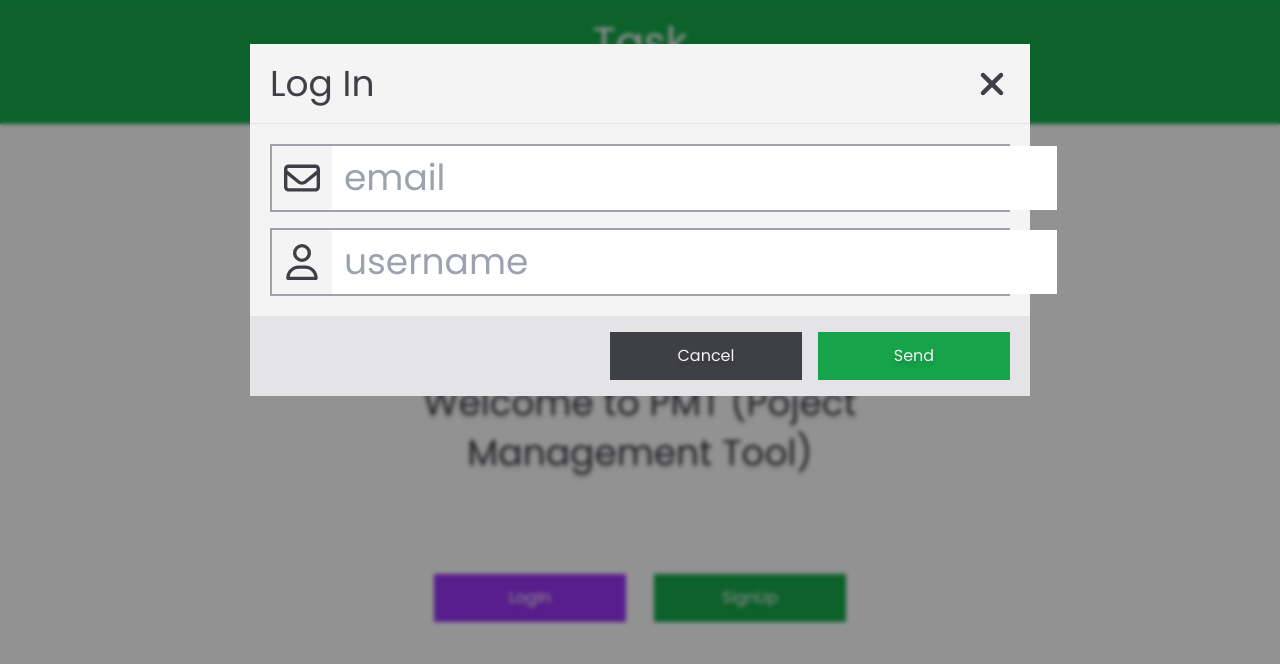
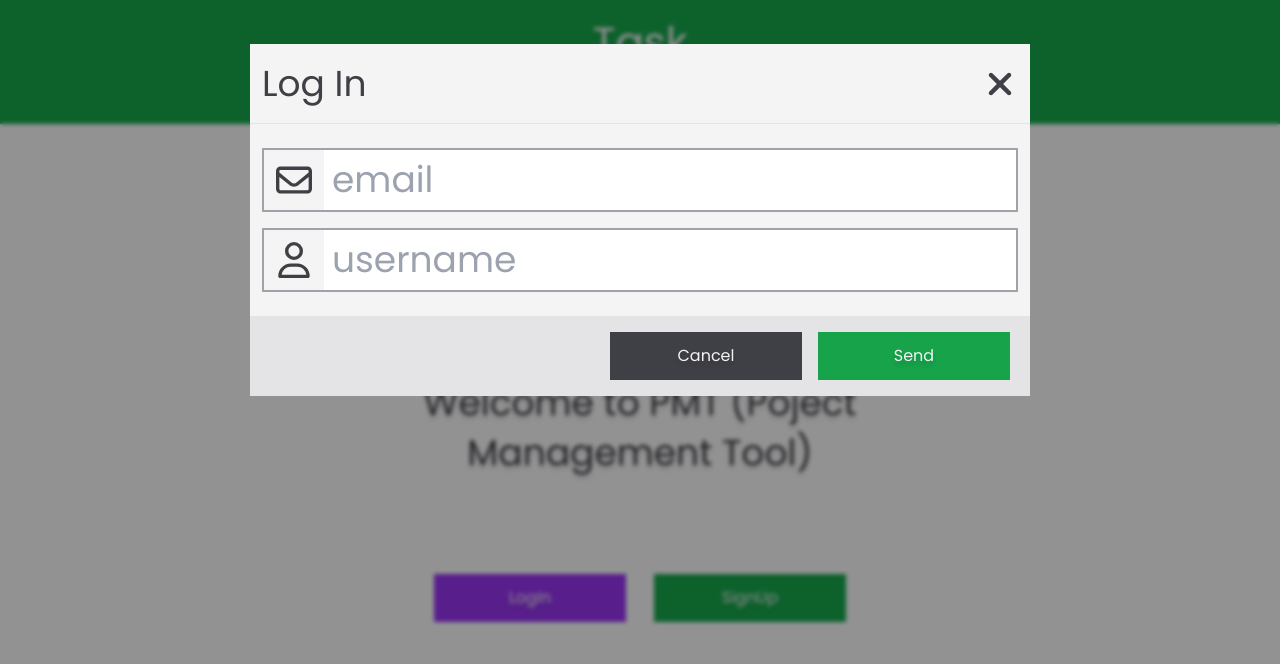
Before and after one commit to lostmart/task-manager, a React (Vite) app: page / in a window 1280 px wide. Both pictures are taken after a click on the button "LogIn". Shown: the top 664 px of the page. Built offline with nearby package versions, Linux system fonts and the light colour scheme.

Commit message:
forms styles

```diff
--- a/src/components/layout/ModalComp.tsx
+++ b/src/components/layout/ModalComp.tsx
@@ -62,7 +62,7 @@ const ModalComp: React.FC = () => {
 			aria-modal="true"
 		>
 			<div className="w-full max-w-2xl lg:max-w-104 mx-auto my-8 bg-zinc-100">
-				<header className="h-20 border-b text-2xl md:text-3xl lg:text-4xl border-zinc-200 px-5 flex items-center justify-between text-zinc-700 relative">
+				<header className="h-20 border-b text-2xl md:text-3xl lg:text-4xl border-zinc-200 px-3 flex items-center justify-between text-zinc-700 relative">
 					{modalData?.modalTitle}
 					<button
 						type="button"
@@ -72,7 +72,7 @@ const ModalComp: React.FC = () => {
 						<FaXmark />
 					</button>
 				</header>
-				<div className="p-5 min-h-48 flex items-center justify-center text-2xl md:text-3xl lg:text-4xl text-zinc-700">
+				<div className="p-3 min-h-48 flex items-center justify-center text-2xl md:text-3xl lg:text-4xl text-zinc-700">
 					{modalData?.bodyContent}
 				</div>
 				<footer className="h-20 bg-zinc-200 px-5 flex gap-4 items-center justify-end">
--- a/src/components/ui/InputGroup.tsx
+++ b/src/components/ui/InputGroup.tsx
@@ -23,7 +23,7 @@ const InputGroup = ({ inputId, icon: Icon, onchange }: InputGroupProps) => {
 				type="text"
 				id={inputId}
 				placeholder={inputId}
-				className="p-3"
+				className="p-2 w-full"
 				value={inputVal}
 				onInput={handleInput}
 			/>
```
